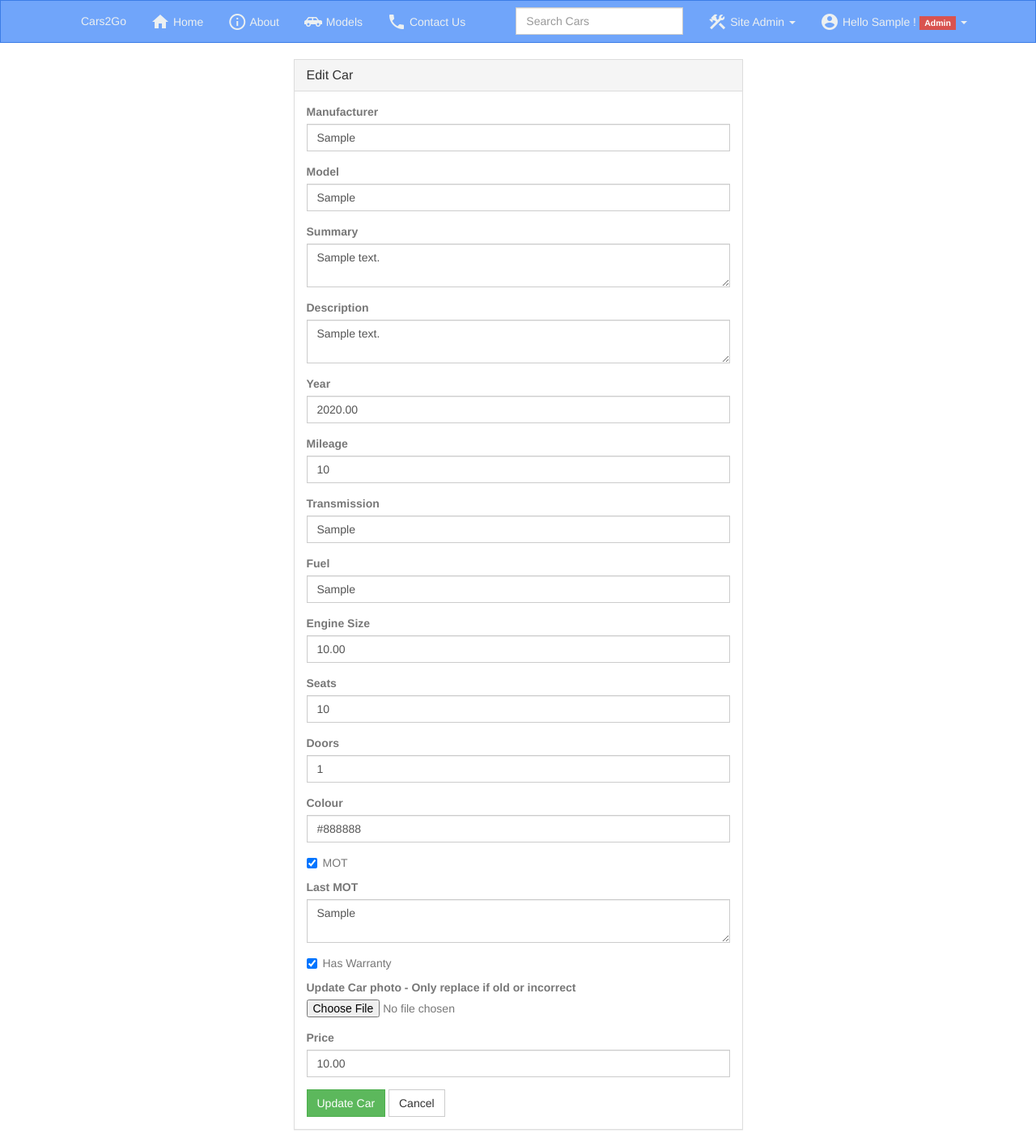
After one commit to IMAT2603-TeamAlpha/TeamD-FlaskApp, a Flask app: page /cars/edit/1 in a window 1280 px wide. The commit adds this page. Shown: the whole page at 81% size. Run offline with Flask 2, Linux system fonts and the light colour scheme; a user stored in the database is signed in; tables that the repository leaves empty hold one stand-in row (values such as "Sample post"); parts of the project's set-up code (start-up, migrations or seed data) failed here and were passed over; some libraries are stand-ins or nearby versions.

Commit message:
Added edit and delete car options

```diff
--- a/web/app/cars/forms.py
+++ b/web/app/cars/forms.py
@@ -39,7 +39,7 @@ class EditCarForm(FlaskForm):
 	colour = StringField('Colour', validators=[DataRequired(), Length(min=3, max=20)])
 	mot = BooleanField('MOT', validators=[DataRequired()])
 	last_mot = TextAreaField('Last MOT', validators=[DataRequired()])
-	has_warranty = BooleanField('Has Warranty', validators=[DataRequired()])
+	has_warranty = BooleanField('Has Warranty')
 	photo = FileField('Update Car photo - Only replace if old or incorrect', validators=[FileAllowed(['jpg', 'png'], 'Images only with extension .jpg or .png') ])
 	price = DecimalField('Price', default=1.99)
 	update = SubmitField('Update Car')
--- a/web/app/cars/routes.py
+++ b/web/app/cars/routes.py
@@ -1,6 +1,6 @@
 from flask import Blueprint, render_template, flash, \
                 redirect, url_for, request, session
-from app.cars.forms import AddNewCarForm
+from app.cars.forms import AddNewCarForm, EditCarForm
 from flask_login import current_user, login_user, logout_user, login_required
 from app.models import User, Cars
 from app.funcs import save_picture, numberFormat
@@ -73,3 +73,56 @@ def searchCars():
 		search_msg = f'{len(car)} number of car(s) found matching search criteria'
 		color = 'success'
 	return render_template('cars/search.html', title='Search Models', cars=car, search_msg=search_msg, color=color)
+
+@cars.route('/cars/edit/<id>', methods=['GET', 'POST'])
+@login_required
+def editCar(id):
+	if current_user.admin:
+		car = Cars.query.get(id)
+		form = EditCarForm(obj=car)
+		if request.method == 'GET':
+			form.populate_obj(car)
+		elif request.method == 'POST':
+			if form.update.data and form.validate_on_submit():
+				car.manufacturer = form.manufacturer.data
+				car.model = form.model.data
+				car.summary = form.summary.data
+				car.description = form.description.data
+				car.year = form.year.data
+				car.mileage = form.mileage.data
+				car.transmission = form.transmission.data
+				car.fuel = form.fuel.data
+				car.engine_size = form.engine_size.data
+				car.seats = form.seats.data
+				car.doors = form.doors.data
+				car.colour = form.colour.data
+				car.mot = form.mot.data
+				car.last_mot = form.last_mot.data
+				car.has_warranty = form.has_warranty.data
+
+				if form.photo.data:
+					car.photo = save_picture(car.photo.data)
+
+				car.price = form.price.data
+				db.session.commit()
+				flash("Car %r Updated" % car.model, 'success')
+				return redirect(url_for('cars.displayCar', id=id))
+			if form.cancel.data:
+				return redirect(url_for('cars.displayCar', id=id))
+		return render_template('cars/editCar.html', title='Edit Car', form=form)
+	else:
+		flash('This page is for site administrators only - please login with an admin account.', 'danger')
+		return redirect(url_for('main.index'))
+
+@cars.route('/cars/delete/<id>', methods=['GET', 'POST'])
+@login_required
+def deleteCar(id):
+	if current_user.admin:
+		if Cars.query.filter_by(id=id).delete():
+			db.session.commit()
+			flash('Car has been deleted', 'success')
+			return redirect(url_for('main.index'))
+		return redirect(url_for('cars.displayCar', id=id))
+	else:
+		flash('This page is for site administrators only - please login with an admin account.', 'danger')
+		return redirect(url_for('main.index'))
--- /dev/null
+++ b/web/app/templates/cars/editCar.html
@@ -0,0 +1,17 @@
+{% extends "base.html" %}
+{% import 'bootstrap/wtf.html' as wtf %}
+
+{% block app_content %}
+    <div class="row">
+        <div class="col-md-6 col-md-offset-3">
+            <div class="panel panel-default">
+                <div class="panel-heading">
+                    <h3 class="panel-title">Edit Car</h3>
+                </div>
+                <div class="panel-body">
+                    {{ wtf.quick_form(form, button_map={'update':'success', 'cancel' : 'default'}, extra_classes="text-muted") }}
+                </div>
+            </div>
+        </div>
+    </div>
+{% endblock %}
```
Also changed, not shown: web/app/templates/cars/carListing.html (+11 -0 lines), web/app.db.
